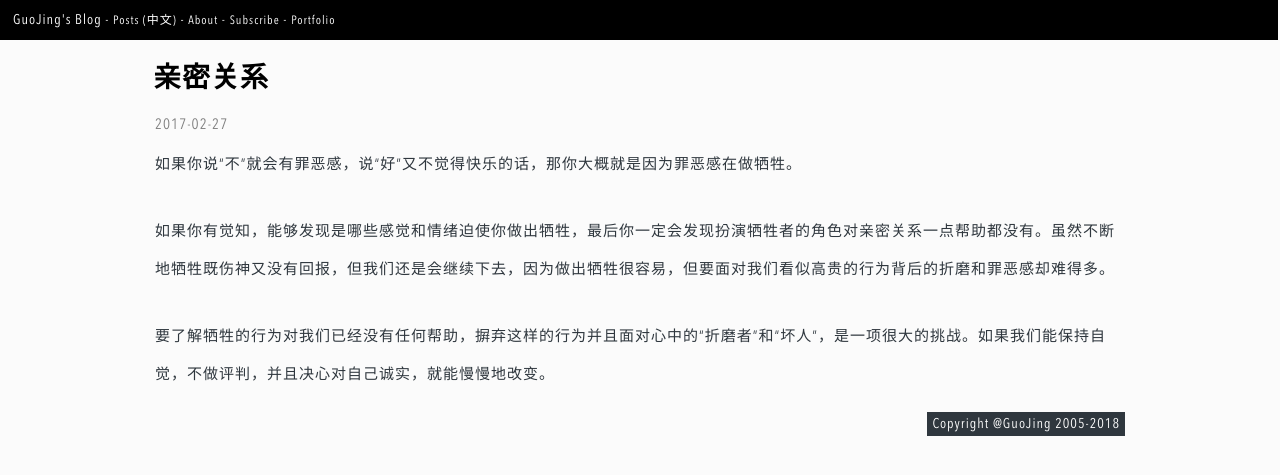
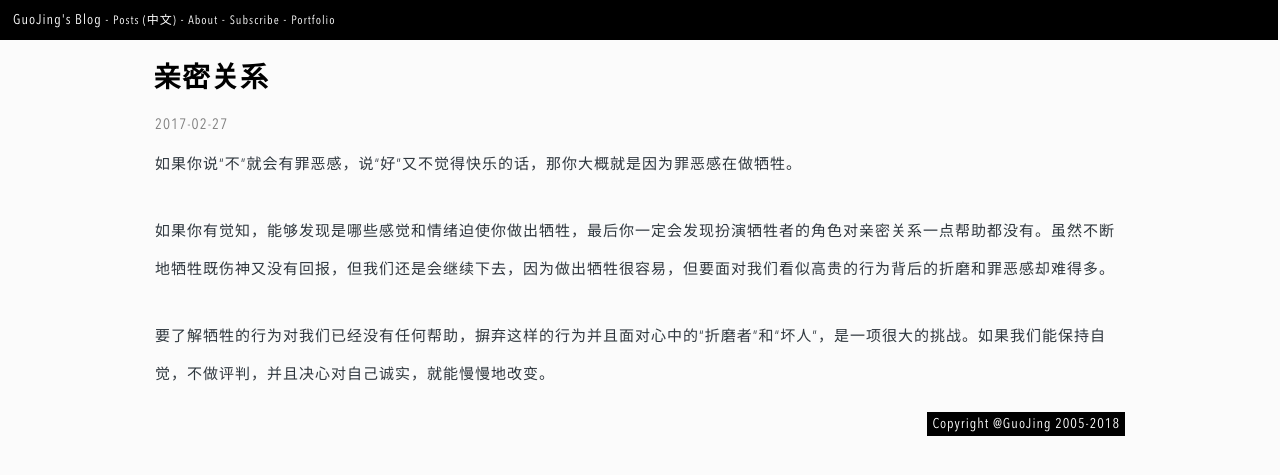
Before and after one commit to GuoJing/blog, a Jekyll site: the page built from _posts/blog/2017/2017-02-27-in-relationship.md, in a window 1280 px wide. Shown: the top 475 px of the page. Built offline with Jekyll 4.4.1, drawn with Linux system fonts in a browser that asks for light colours.

Commit message:
auto commit

```diff
--- a/_includes/about.html
+++ b/_includes/about.html
@@ -3,4 +3,4 @@
 <a href="/" style="font-size:14px">返回</a>
 </div>
 -->
-<span style="font-size: 14px; background: #2f373e; color: white; padding: 5px;">Copyright @GuoJing 2005-2018</span>
+<span style="font-size: 14px; background: black; color: white; padding: 5px;">Copyright @GuoJing 2005-2018</span>
```
